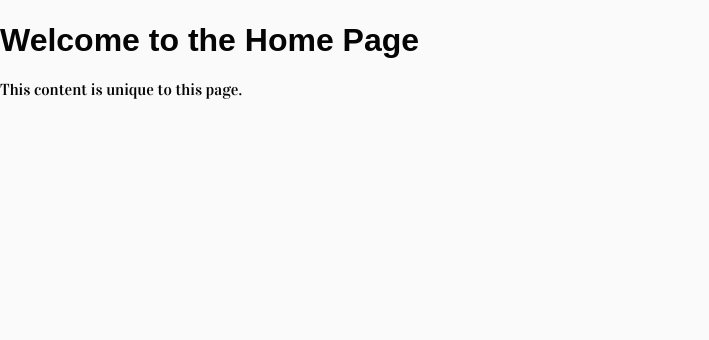
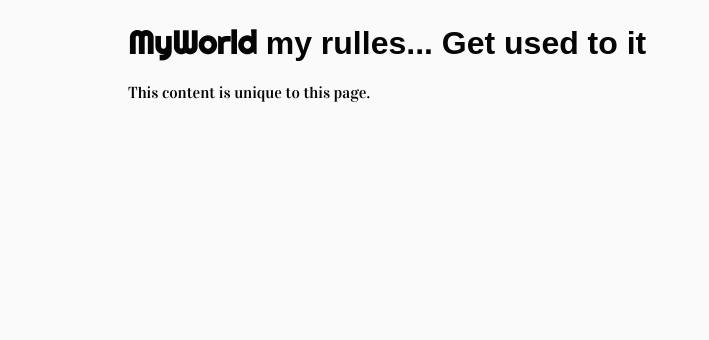
Before and after one commit to DragosNH/flask-test, a Flask app: page / in a window 1280 px wide. Shown: the part 98-438 px from the top of the page, without its empty margins (0-709 px from the left). Run offline with Flask 3, Linux system fonts and the light colour scheme; some web fonts are replaced.

Commit message:
small changes

```diff
--- a/static/css/style.css
+++ b/static/css/style.css
@@ -3,6 +3,10 @@
     --primary-txt-color: #050505;
     --secondary-txt-color: #fafafa;
     --secondary-bg-color: #82071B;
+}
+
+.MyWorld{
+    font-family: "Righteous", sans-serif;
 }
 
 body {
@@ -16,6 +20,10 @@ h1,
 h2,
 h3 {
     font-family: "Amaranth", sans-serif;
+}
+
+main{
+    margin: 20px 10%;
 }
 
 .page-logo {
--- a/templates/index.html
+++ b/templates/index.html
@@ -3,7 +3,7 @@
 {% block title %}Home Page{% endblock %}
 
 {% block content %}
-    <h1>Welcome to the Home Page</h1>
+    <h1><span class="MyWorld">MyWorld</span> my rulles... Get used to it</h1>
     <p>This content is unique to this page.</p>
     <script type="text/javascript" src="{{ url_for('static', filename='js/script.js') }}"></script>
 {% endblock %}
```
